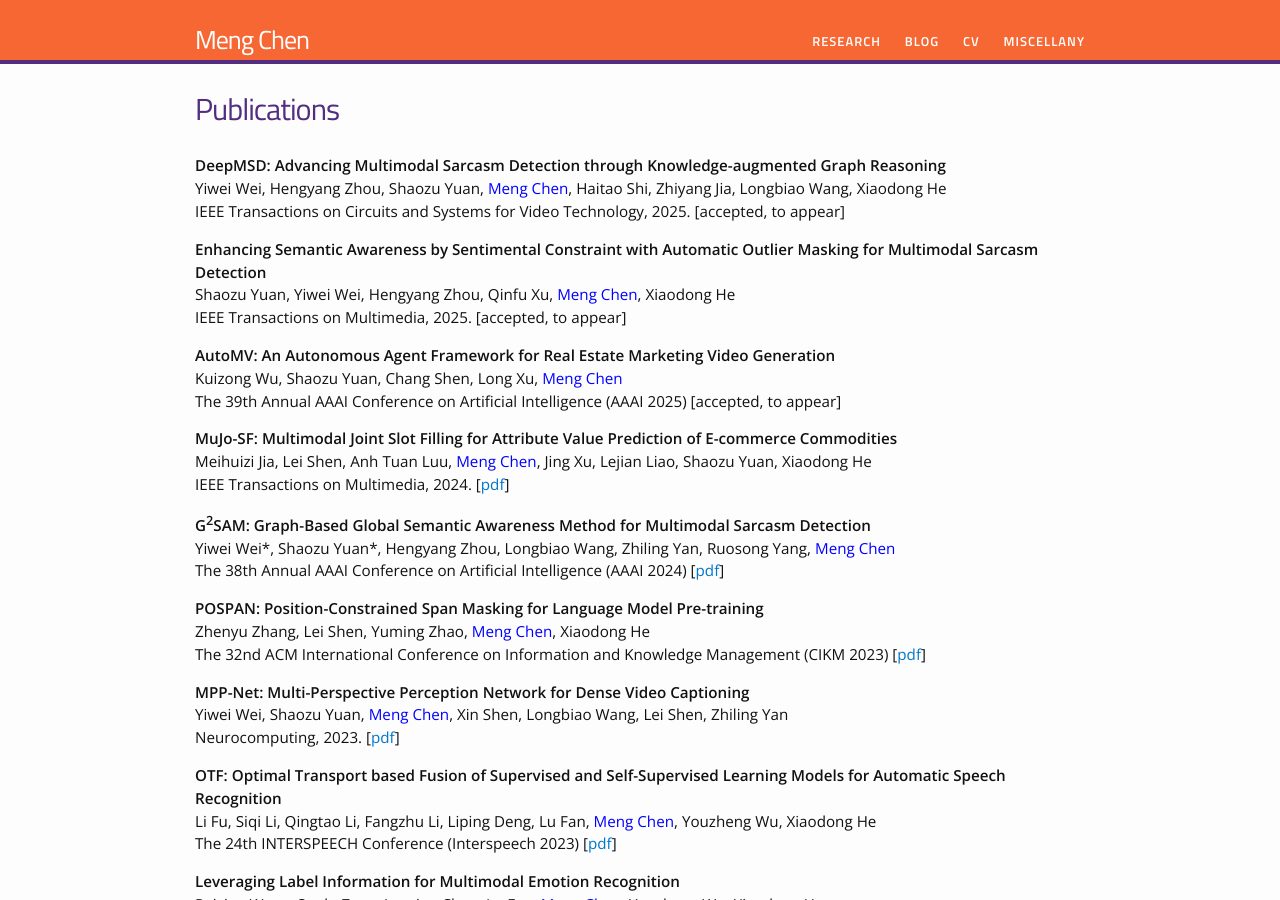
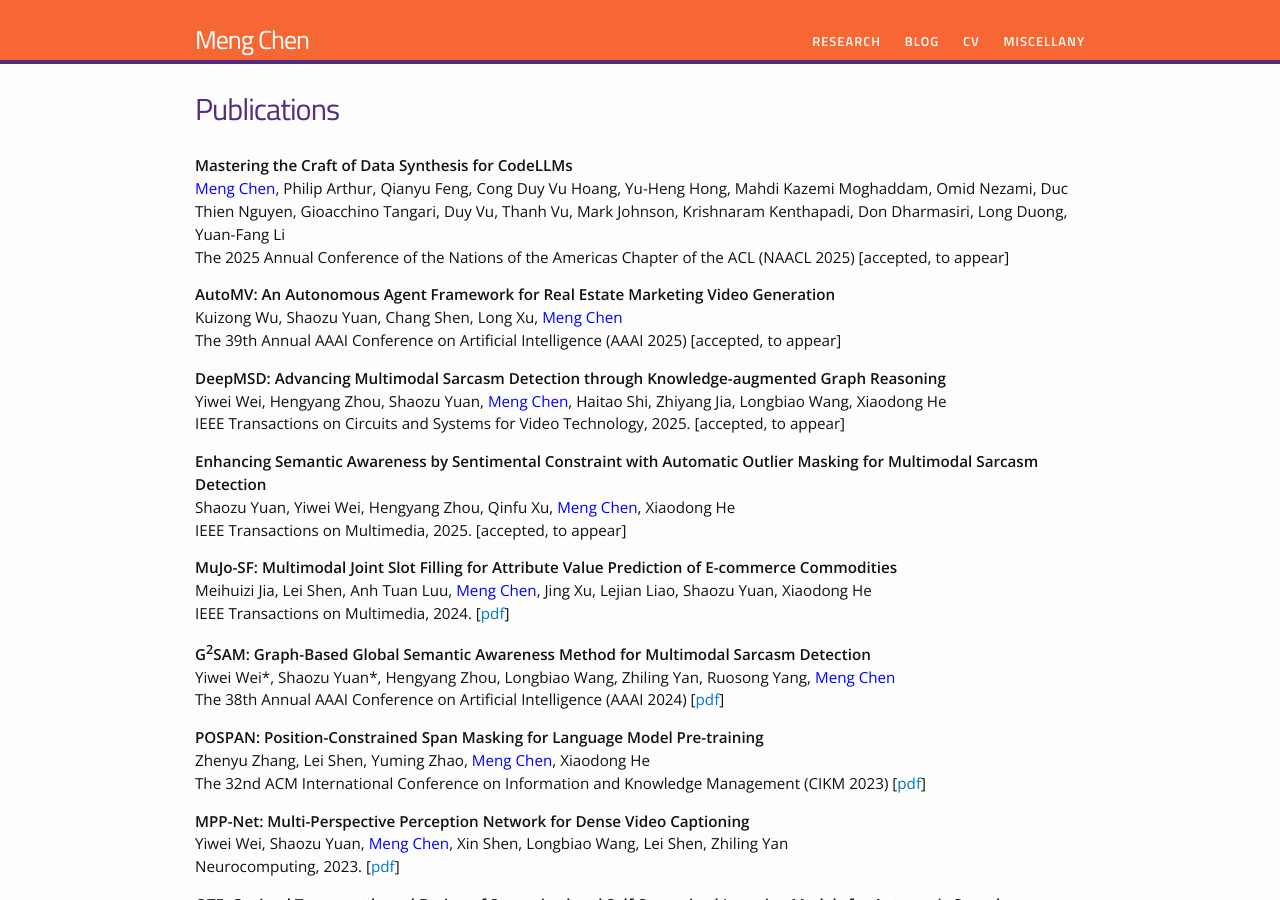
Before and after one commit to chenmengdx/chenmengdx.github.io, a Jekyll site: the page built from research.md, in a window 1280 px wide and 900 px high. Built offline with Jekyll 4.4.1, drawn with Linux system fonts in a browser that asks for light colours.

Commit message:
update publications

```diff
--- a/research.md
+++ b/research.md
@@ -6,6 +6,17 @@ permalink: /research/
 
 <div>
 
+<p>
+<b> Mastering the Craft of Data Synthesis for CodeLLMs </b> <br />
+<font color="blue">Meng Chen</font>, Philip Arthur, Qianyu Feng, Cong Duy Vu Hoang, Yu-Heng Hong, Mahdi Kazemi Moghaddam, Omid Nezami, Duc Thien Nguyen, Gioacchino Tangari, Duy Vu, Thanh Vu, Mark Johnson, Krishnaram Kenthapadi, Don Dharmasiri, Long Duong, Yuan-Fang Li <br />
+The 2025 Annual Conference of the Nations of the Americas Chapter of the ACL (NAACL 2025) [accepted, to appear]
+</p>
+
+<p>
+<b> AutoMV: An Autonomous Agent Framework for Real Estate Marketing Video Generation </b> <br />
+Kuizong Wu, Shaozu Yuan, Chang Shen, Long Xu, <font color="blue">Meng Chen</font> <br />
+The 39th Annual AAAI Conference on Artificial Intelligence (AAAI 2025) [accepted, to appear]
+</p>
 
 <p>
 <b> DeepMSD: Advancing Multimodal Sarcasm Detection through Knowledge-augmented Graph Reasoning </b> <br />
@@ -17,12 +28,6 @@ IEEE Transactions on Circuits and Systems for Video Technology, 2025. [accepted,
 <b> Enhancing Semantic Awareness by Sentimental Constraint with Automatic Outlier Masking for Multimodal Sarcasm Detection</b> <br />
 Shaozu Yuan, Yiwei Wei, Hengyang Zhou, Qinfu Xu, <font color="blue">Meng Chen</font>, Xiaodong He <br />
 IEEE Transactions on Multimedia, 2025. [accepted, to appear]
-</p>
-
-<p>
-<b> AutoMV: An Autonomous Agent Framework for Real Estate Marketing Video Generation </b> <br />
-Kuizong Wu, Shaozu Yuan, Chang Shen, Long Xu, <font color="blue">Meng Chen</font> <br />
-The 39th Annual AAAI Conference on Artificial Intelligence (AAAI 2025) [accepted, to appear]
 </p>
 
 <p>
```
